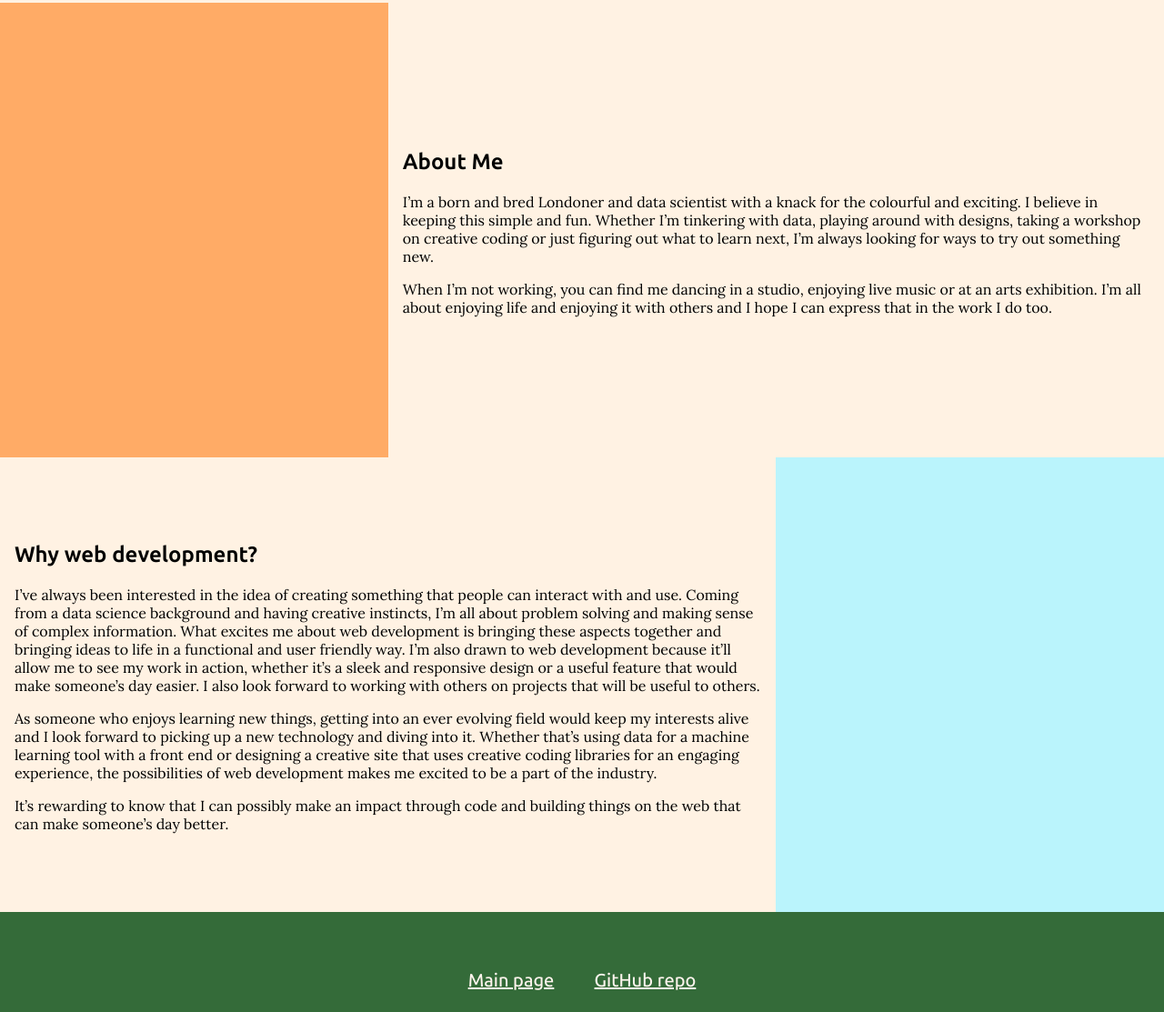
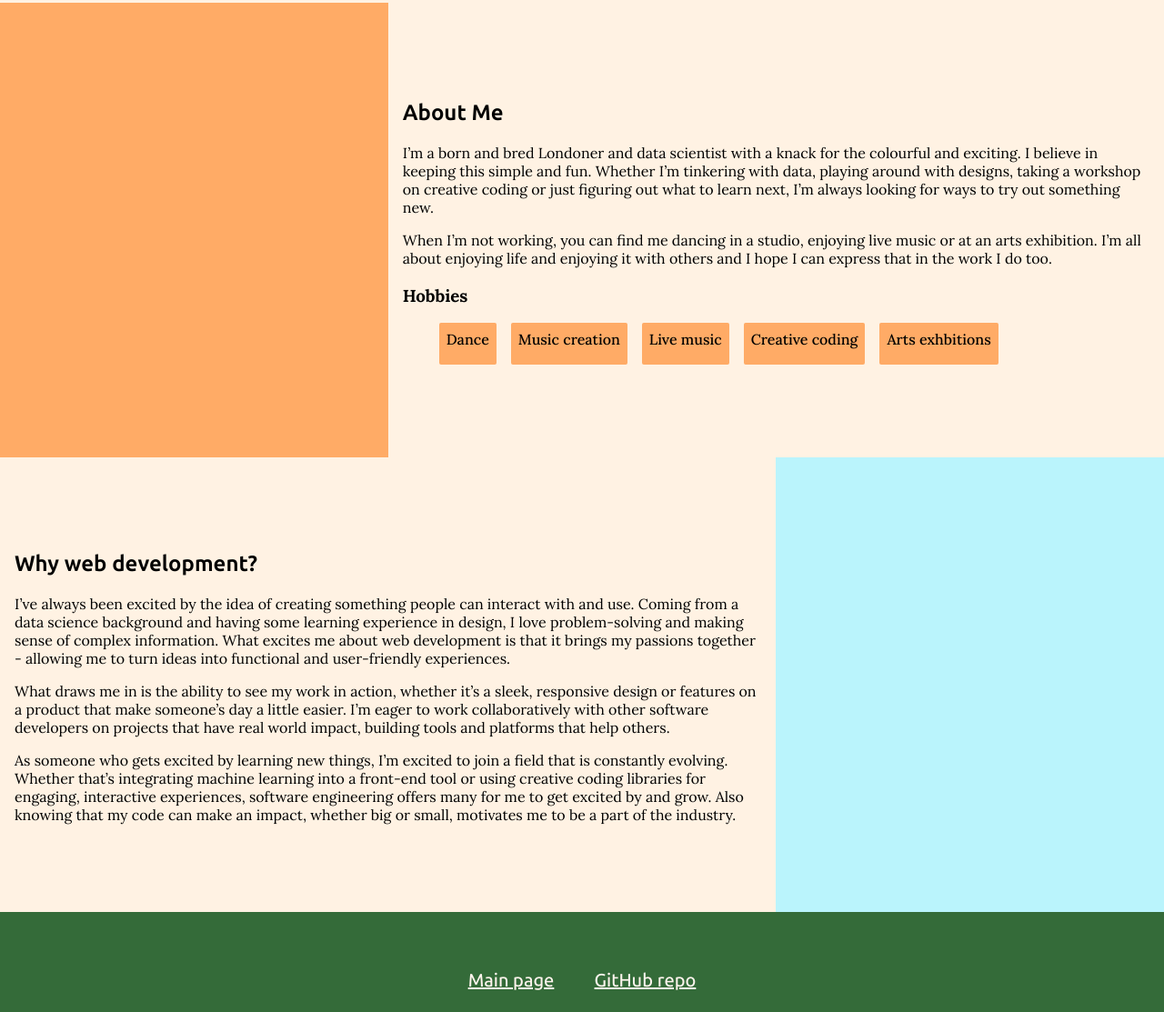
Before and after one commit to dede95/ao_showcase_game, a plain HTML site: page showcase_website/index.html in a window 1280 px wide. Shown: the part 423-1536 px from the top of the page at 91% size. Drawn offline with Linux system fonts and the light colour scheme.

Commit message:
Add hobby list and adjust text

```diff
--- a/showcase_website/index.html
+++ b/showcase_website/index.html
@@ -45,6 +45,14 @@
                  exhibition. I’m all about enjoying life and enjoying it with others and I hope I can express
                  that in the work I do too.
             </p>
+            <h3>Hobbies</h3>
+            <ul>
+                <li><div class="hobby">Dance</div></li>
+                <li><div class="hobby">Music creation</div></li>
+                <li><div class="hobby">Live music</div></li>
+                <li><div class="hobby">Creative coding</div></li>
+                <li><div class="hobby">Arts exhbitions</div></li>
+            </ul>
         </div>
     </div>
 
@@ -53,20 +61,19 @@
             <!-- Why I want to pursue software engineering -->
             <h2>Why web development?</h2>
             <p>
-                I’ve always been interested in the idea of creating something that people can interact with and use. Coming from a data science background and
-                having creative instincts, I’m all about problem solving and making sense of complex information.
-                What excites me about web development is bringing these aspects together and bringing ideas to life in a functional and user friendly way.
-                I’m also drawn to web development because it’ll allow me to see my work in action, whether it’s a sleek and responsive design or a useful
-                feature that would make someone’s day easier. I also look forward to working with others on projects that will be useful to others.
+                I’ve always been excited by the idea of creating something people can interact with and use. Coming from a data science background and having some learning
+                 experience in design, I love problem-solving and making sense of complex information. What excites me about web development is that it brings my passions
+                  together - allowing me to turn ideas into functional and user-friendly experiences.
             </p>
             <p>
-                As someone who enjoys learning new things, getting into an ever evolving field would keep my interests alive and I look forward to picking
-                up a new technology and diving into it. Whether that’s using data for a machine learning tool with a front end or designing a creative site that
-                uses creative coding libraries for an engaging experience, the possibilities of web development makes me excited to be a part of the industry.
+                What draws me in is the ability to see my work in action, whether it’s a sleek, responsive design or features on a product that make someone’s
+                 day a little easier. I’m eager to work collaboratively with other software developers on projects that have real world impact, building tools
+                  and platforms that help others.
             </p>
             <p>
-                It’s rewarding to know that I can possibly make an impact through code and building things on the web that can make someone’s day better.
-            </p>
+                As someone who gets excited by learning new things, I’m excited to join a field that is constantly evolving. Whether that’s integrating machine
+                 learning into a front-end tool or using creative coding libraries for engaging, interactive experiences, software engineering offers many for
+                  me to get excited by and grow. Also knowing that my code can make an impact, whether big or small, motivates me to be a part of the industry.              </p>
         </div>
         <div class="why-interaction">
             <!-- Cool interaction -->
--- a/showcase_website/style.css
+++ b/showcase_website/style.css
@@ -28,6 +28,30 @@ a, a:active {
 a:hover {
     color: rgb(113, 151, 255);
 }
+
+ul {
+    display: flex;
+    flex-direction: row;
+    gap: 16px;
+    flex-wrap: wrap;
+}
+
+ul li {
+    list-style-type: none;
+}
+
+.hobby {
+    flex: 1;
+    font-weight: 500;
+    height: 30px;
+    width: auto;
+    padding: 8px;
+    background-color: rgb(255, 171, 102);
+    text-align: center;
+    vertical-align: middle;
+    border-radius: 2px;
+}
+
 
 /* HERO SECTION */
 
```
